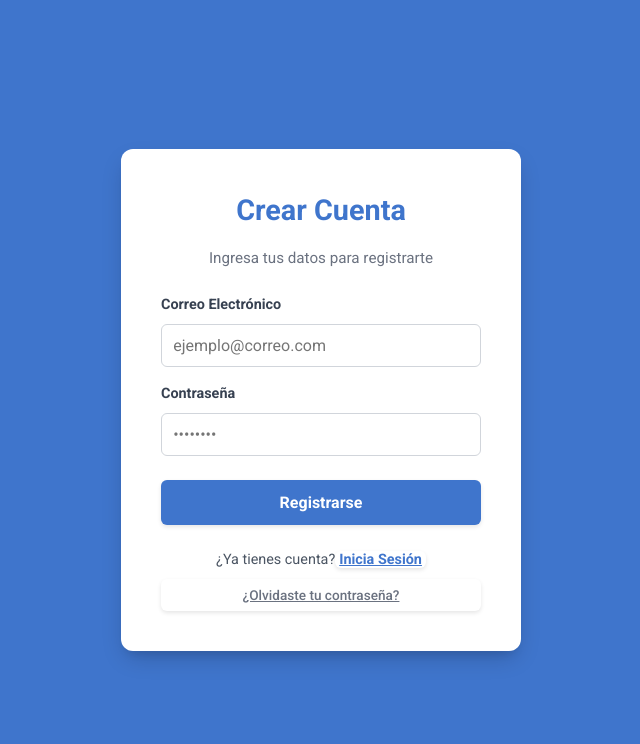
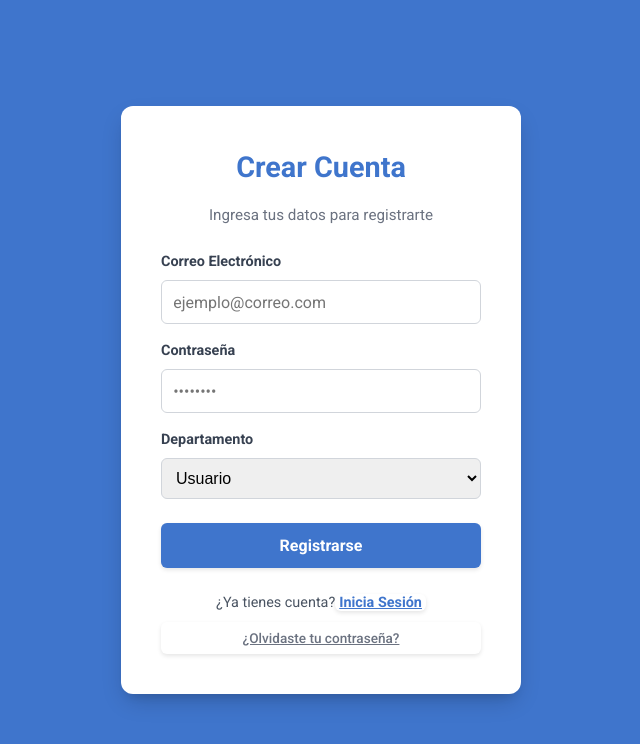
Before and after one commit to DANMK250/pedidos-app, a React (Vite) app: page /login in a window 1280 px wide. Both pictures are taken after a click on the button "Regístrate". Shown: the top 744 px of the page, without its empty margins (319-959 px from the left). Built offline with nearby package versions, Linux system fonts and the light colour scheme.

Commit message:
Add role selection to signup and fix admin dropdown visibility

```diff
--- a/src/components/DashboardHeader.jsx
+++ b/src/components/DashboardHeader.jsx
@@ -12,6 +12,9 @@ export default function DashboardHeader() {
     const userEmail = session?.user?.email || 'Daniel Armas'; // Fallback for mock
     const [isModalOpen, setIsModalOpen] = useState(false);
     const [isProfileOpen, setIsProfileOpen] = useState(false);
+
+    // Debug: Log session to verify role
+    console.log('Session in DashboardHeader:', session);
 
     return (
         <>
--- a/src/pages/Login.jsx
+++ b/src/pages/Login.jsx
@@ -7,6 +7,7 @@ export default function Login() {
     const [loading, setLoading] = useState(false);
     const [errorMsg, setErrorMsg] = useState('');
     const [isSignUp, setIsSignUp] = useState(false); // Toggle between Login and Sign Up
+    const [selectedRole, setSelectedRole] = useState('user'); // Role selection for signup
 
     const [showForgotPassword, setShowForgotPassword] = useState(false);
 
@@ -30,7 +31,23 @@ export default function Login() {
         }
 
         if (isSignUp) {
-            result = await supabase.auth.signUp({ email, password });
+            result = await supabase.auth.signUp({
+                email,
+                password,
+                options: {
+                    data: {
+                        role: selectedRole
+                    }
+                }
+            });
+
+            // Also insert into profiles table with the selected role
+            if (!result.error && result.data.user) {
+                await supabase
+                    .from('profiles')
+                    .update({ role: selectedRole })
+                    .eq('id', result.data.user.id);
+            }
         } else {
             result = await supabase.auth.signInWithPassword({ email, password });
         }
@@ -94,6 +111,33 @@ export default function Login() {
                                 required
                                 style={{ width: '100%', boxSizing: 'border-box' }}
                             />
+                        </div>
+                    )}
+
+                    {isSignUp && !showForgotPassword && (
+                        <div style={{ textAlign: 'left' }}>
+                            <label style={{ display: 'block', marginBottom: '0.5rem', fontSize: '0.9rem', fontWeight: 600, color: '#374151' }}>
+                                Departamento
+                            </label>
+                            <select
+                                value={selectedRole}
+                                onChange={(e) => setSelectedRole(e.target.value)}
+                                required
+                                style={{
+                                    width: '100%',
+                                    boxSizing: 'border-box',
+                                    padding: '0.625rem',
+                                    fontSize: '1rem',
+                                    borderRadius: '6px',
+                                    border: '1px solid #d1d5db'
+                                }}
+                            >
+                                <option value="user">Usuario</option>
+                                <option value="coordinador">Coordinador</option>
+                                <option value="deposito">Depósito</option>
+                                <option value="cobranzas">Cobranzas</option>
+                                <option value="admin">Administrador</option>
+                            </select>
                         </div>
                     )}
 
```
Also changed, not shown: 1 other file (tests, documents, lock files or other folders).
